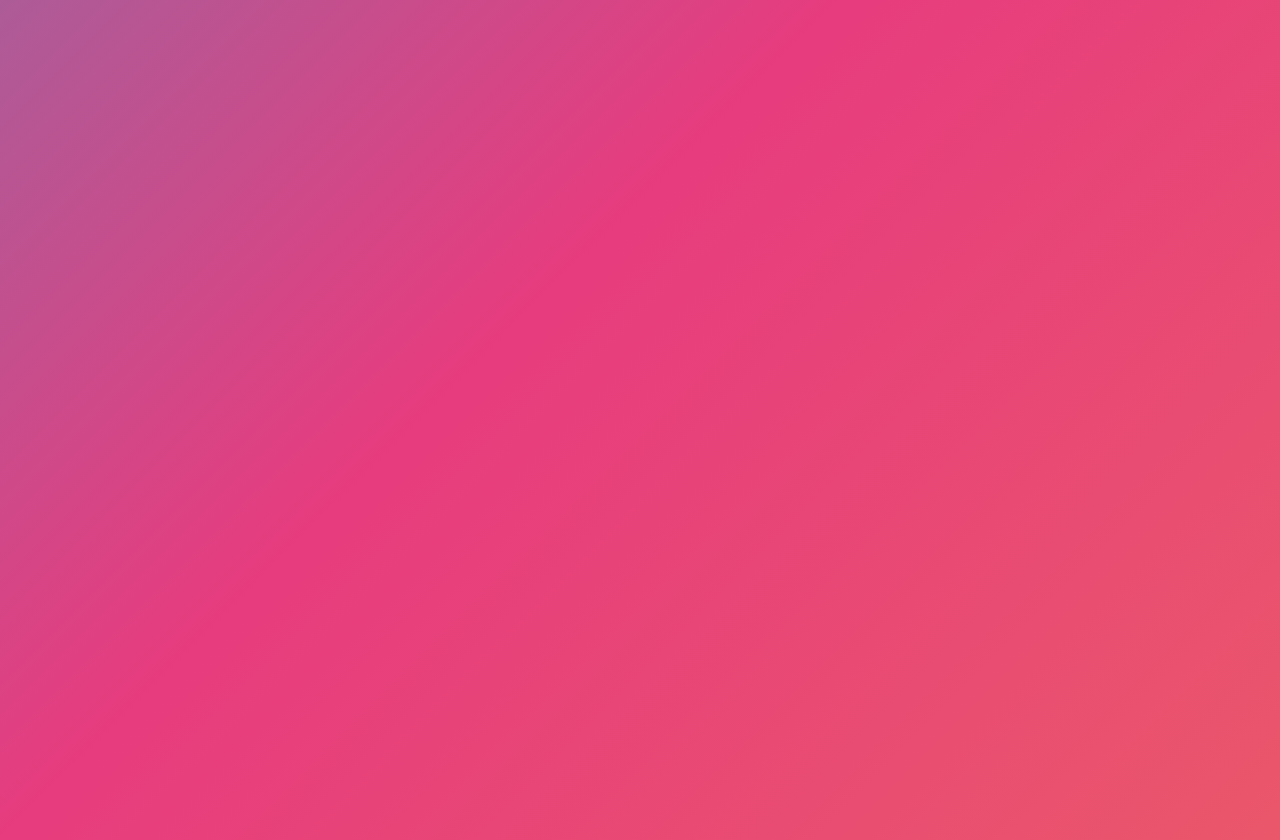
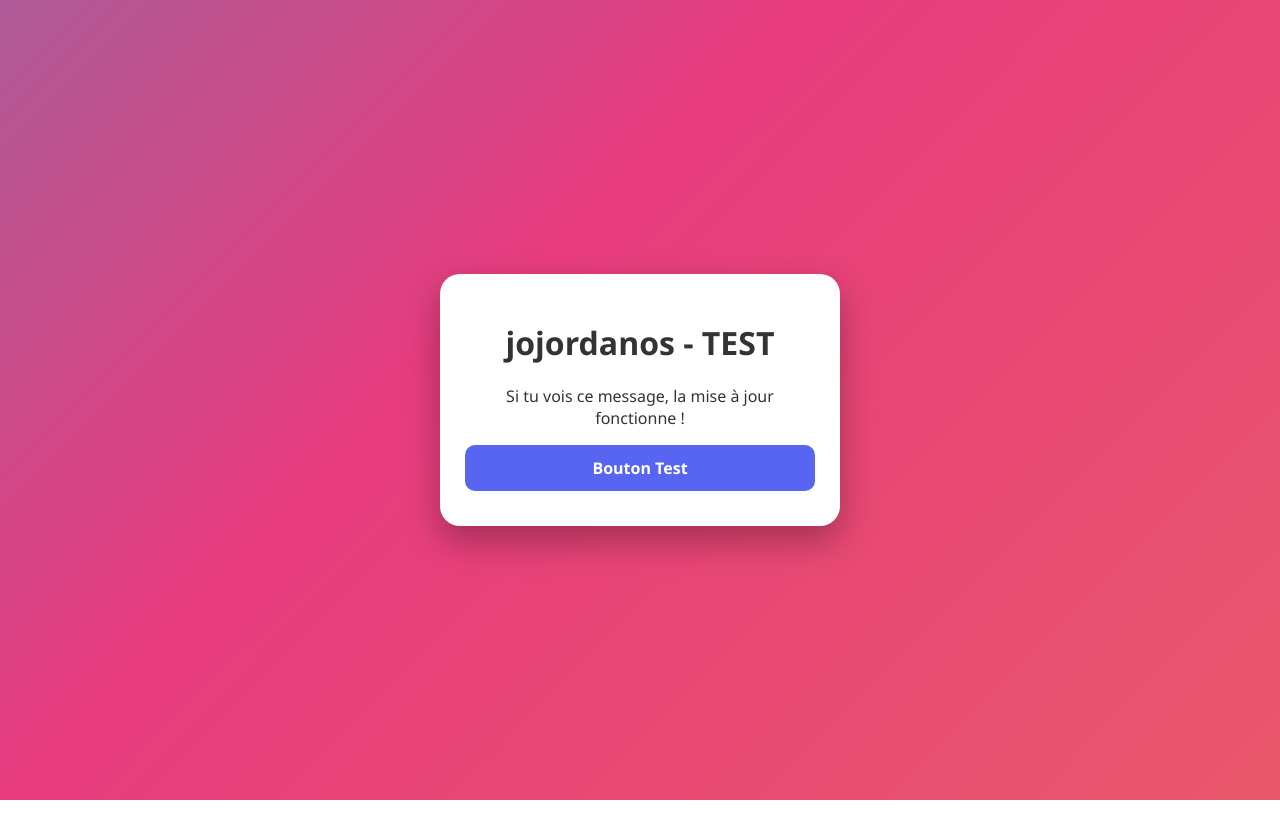
Before and after one commit to jojordanos/site-jojordanos, a plain HTML site: page index.html in a window 1280 px wide. After the commit the page ends 800 px from the top, so only its background shows below. Drawn offline with Linux system fonts and the light colour scheme.

Commit message:
Update index.html

```diff
--- a/index.html
+++ b/index.html
@@ -7,50 +7,61 @@
   <style>
     :root {
       --bg-gradient: linear-gradient(-45deg, #ee7752, #e73c7e, #23a6d5, #23d5ab);
-      --card-bg: rgba(255, 255, 255, 0.9);
+      --card-bg: #ffffff;
       --text-color: #333333;
       --title-color: #666666;
       --border-color: #dddddd;
     }
-
     [data-theme="dark"] {
       --bg-gradient: linear-gradient(-45deg, #0f0c29, #302b63, #24243e, #1a1a2e);
-      --card-bg: rgba(45, 45, 45, 0.95);
+      --card-bg: #2d2d2d;
       --text-color: #ffffff;
       --title-color: #aaaaaa;
       --border-color: #444444;
     }
-
-    /* Animation de l'arrière-plan */
     @keyframes gradientBG {
       0% { background-position: 0% 50%; }
       50% { background-position: 100% 50%; }
       100% { background-position: 0% 50%; }
     }
-
     body {
-      font-family: 'Segoe UI', Tahoma, Geneva, Verdana, sans-serif;
+      font-family: 'Segoe UI', sans-serif;
       background: var(--bg-gradient);
       background-size: 400% 400%;
-      animation: gradientBG 15s ease infinite; /* Fond animé */
+      animation: gradientBG 15s ease infinite;
       color: var(--text-color);
       display: flex;
       justify-content: center;
       align-items: center;
       min-height: 100vh;
       margin: 0;
-      padding: 20px;
-      transition: background 0.5s ease;
     }
-
-    @keyframes slideUp {
-      from { opacity: 0; transform: translateY(30px); }
-      to { opacity: 1; transform: translateY(0); }
-    }
-
     .card {
       background: var(--card-bg);
-      backdrop-filter: blur(10px); /* Effet de flou derrière la carte */
       padding: 25px;
       border-radius: 20px;
-      box-shadow: 0 15px 35px rgba
+      box-shadow: 0 15px 35px rgba(0,0,0,0.3);
+      width: 350px;
+      text-align: center;
+      z-index: 10;
+    }
+    .btn {
+      display: block;
+      padding: 12px;
+      margin: 10px 0;
+      border-radius: 10px;
+      text-decoration: none;
+      color: white;
+      font-weight: bold;
+      background: #5865F2;
+    }
+  </style>
+</head>
+<body>
+  <div class="card">
+    <h1>jojordanos - TEST</h1>
+    <p>Si tu vois ce message, la mise à jour fonctionne !</p>
+    <a href="#" class="btn">Bouton Test</a>
+  </div>
+</body>
+</html>
```
